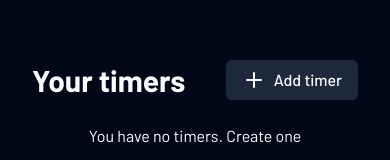
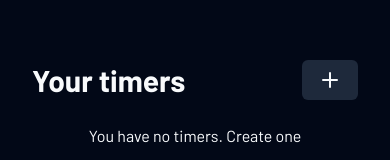
Before and after one commit to hoangvu12/beat, a React (Vite) app: page / in a window 390 px wide. Shown: the part 290-450 px from the top of the page. Built offline with nearby package versions, Linux system fonts and the light colour scheme.

Commit message:
fix(index-page): hide label of create timer button on mobile

```diff
--- a/src/routes/index.tsx
+++ b/src/routes/index.tsx
@@ -24,7 +24,7 @@ function Home() {
           <Button variant="secondary">
             <PlusIcon className="w-6 h-6" />
 
-            <p className="ml-2 text-base">Add timer</p>
+            <p className="ml-2 text-base hidden sm:block">Add timer</p>
           </Button>
         </Link>
       </div>
```
